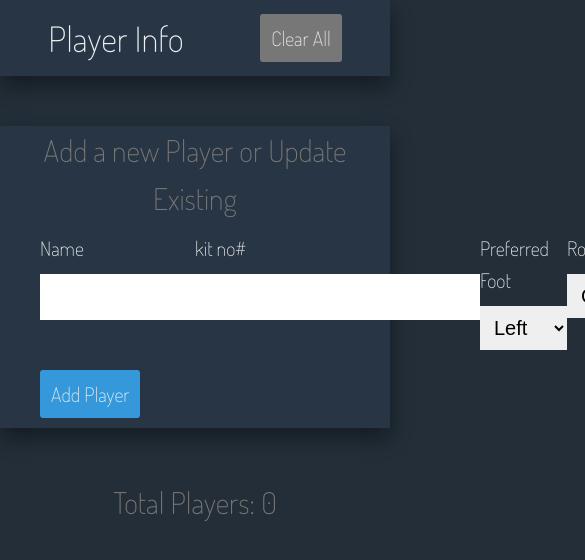
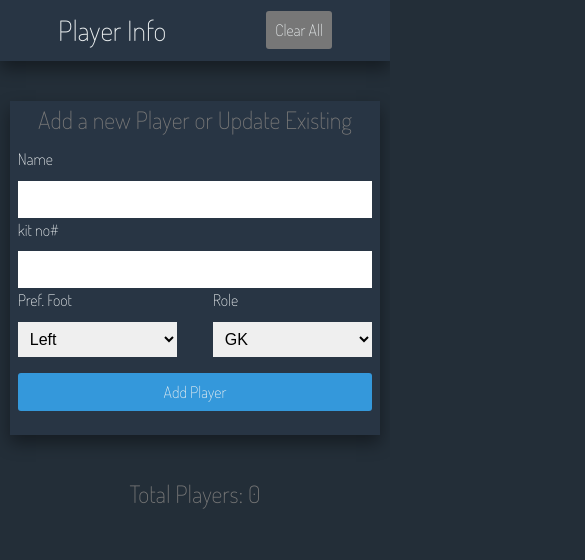
Before and after one commit to meedsharif/player-info-app, a website: page index.html in a window 390 px wide. Shown: the top 560 px of the page, 585 px wide, since content can reach past the window. Drawn offline with Linux system fonts and the light colour scheme.

Commit message:
Made the app responsive.

```diff
--- a/index.html
+++ b/index.html
@@ -9,7 +9,6 @@
   <!-- <link rel="stylesheet" href="css/style.css"> -->
   <link rel="stylesheet" href="css/style.min.css">
   <link rel="stylesheet" href="fontawsome/css/font-awesome.css">
-  <!-- <link href="https://stackpath.bootstrapcdn.com/font-awesome/4.7.0/css/font-awesome.min.css" rel="stylesheet" integrity="sha384-wvfXpqpZZVQGK6TAh5PVlGOfQNHSoD2xbE+QkPxCAFlNEevoEH3Sl0sibVcOQVnN" crossorigin="anonymous"> -->
   <title>JavaScript Player Info App</title>
 </head>
 
@@ -31,8 +30,9 @@
           <label for="kit">kit no#</label>
           <input type="number" id="kit">
         </div>
+        <div class="input-dropdown">
           <div class="input-group">
-          <label for="foot">Preferred Foot</label>
+            <label for="foot">Pref. Foot</label>
             <select name="foot" id="foot">
               <option value="Left">Left</option>
               <option value="Right">Right</option>
@@ -48,6 +48,7 @@
             </select>
           </div>
         </div>
+      </div>
       <div class="form-button">
         <button class="btn btn-primary add-btn">Add Player</button>
         <button class="btn btn-info update-btn">Update Player info</button>
@@ -61,7 +62,7 @@
     <h1 class="heading-primary margin-b-md">Total Players:
       <span class="total-players">0</span>
     </h1>
-    <ul class="card" id="player-list">
+    <ul class="card player-list" id="player-list">
       <!-- <li class="list-item" id="player-0">player-name # :
         <small>
           <i>Left footed</i>
--- a/js/app.js
+++ b/js/app.js
@@ -8,7 +8,8 @@ const StorageCtrl = (function() {
       // Check if players key already already exists in the localStorage
       if(localStorage.getItem("players") === null) {
         /*
-          # If not, then asign an empty array to the player variable and then push the 'player' parameter into the array. # Then set the new keys to localStorage after converting the array to a string.
+          # If not, then asign an empty array to the player variable and then push the 'player' parameter into the array.
+          # Then set the new keys to localStorage after converting the array to a string.
         */
         players = [];
         players.push(player);
--- a/sass/_base.scss
+++ b/sass/_base.scss
@@ -9,6 +9,10 @@
 html {
   box-sizing: border-box;
   font-size: 62.5%; // Default 100% = 16px, 62.5% = 10px = 1rem.
+
+  @include respond(tab-port) {
+    font-size: 50%;
+  }
 }
 
 body {
@@ -41,12 +45,13 @@ select {
 .container {
   max-width: $max-width;
   margin: 0 auto;
-  @include respond(tab-port) {
-    max-width: 50rem;
-    padding: 0 3rem;
-  }
   @include respond(tab-land) {
     max-width: 100rem;
     padding: 0 3rem;
   }
+  @include respond(tab-port) {
+    max-width: 50rem;
+    width: 95%;
+    padding: 0 0rem;
+  }
 }
--- a/sass/_btn.scss
+++ b/sass/_btn.scss
@@ -10,6 +10,11 @@
   font-weight: 200;
   display: inline;
   cursor: pointer;
+
+  @include respond(tab-port) {
+    display: block;
+    // width: 100%;
+  }
   // Color
   &-primary {
     background-color: $color-primary;
--- a/sass/_component.scss
+++ b/sass/_component.scss
@@ -29,25 +29,59 @@
 .form-input {
   display: flex;
   justify-content: space-between;
-  margin-bottom: 2rem;
+
+  @include respond(tab-land) {
+    flex-direction: column;
+    margin-bottom: 2rem;
+    justify-content: center;
+  }
 }
 
 .form-button {
   display: flex;
-  /* justify-content: start; */
+
+  @include respond(tab-port) {
+    flex-direction: column;
+
+    & > button {
+      margin-bottom: 2rem;
+    }
+  }
+}
+
+.input-dropdown {
+  display: flex;
+  justify-content: space-between;
+
+  & > .input-group {
+    width: 45%;
+  }
+}
+
+.form-button>button {
+  margin-bottom: 0;
+  margin-top: 2rem;
+
+  @include respond(tab-port) {
+    margin-right: 0;
+    margin-bottom: 2rem;
+    margin-top: 0;
+  }
 }
 
 .form-button>button:not(:last-child) {
   margin-right: 1rem;
+
+  @include respond(tab-port) {
+    margin-right: 0;
+  }
 }
 
 .input-group {
   display: flex;
   flex-direction: column;
-  // min-width: 15%;
 
   &--name {
-    // max-width: 50rem;
     min-width: 50%;
   }
 }
@@ -67,6 +101,10 @@
 .input-group>label {
   font-size: 2rem;
   margin-bottom: 1rem;
+}
+
+.player-list {
+  width: 100%;
 }
 
 ul>li.list-item {
```
Also changed, not shown: css/style.comp.css, css/style.css, css/style.min.css, css/style.prefix.css, sass/_utilities.scss (line endings or trailing spaces). Lines whose indentation alone changed are shown as unchanged.
